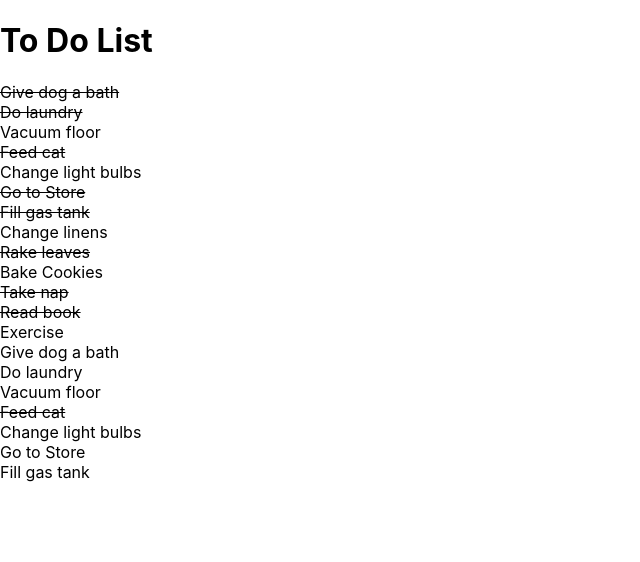
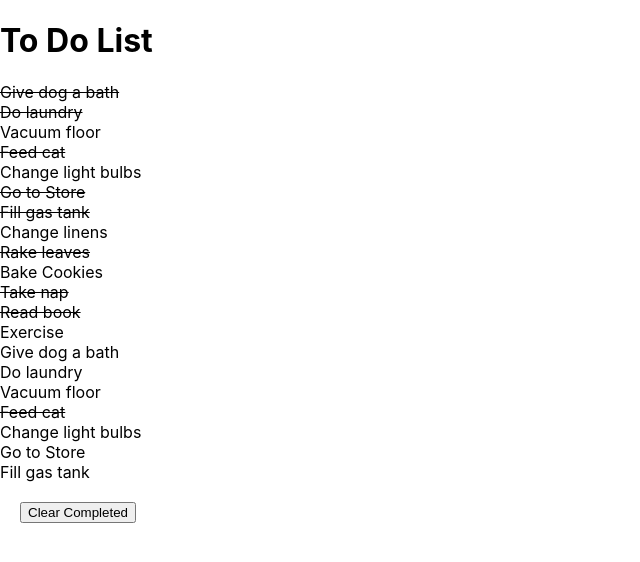
Before and after one commit to robkondrat/todo-list, a React (Create React App) app: page / in a window 1280 px wide. Shown: the top 562 px of the page, without its empty margins (0-640 px from the left). Built offline with nearby package versions, Linux system fonts and the light colour scheme.

Commit message:
clear completed tasks button

```diff
--- a/src/App.js
+++ b/src/App.js
@@ -7,10 +7,25 @@
 
 function App() {
   const [ toDoList, setToDoList ] = useState(data);
+
+  const handleToggle = (id) => {
+    let mapped = toDoList.map(task => {
+      return task.id == id ? { ...task, complete: !task.complete } : { ...task };
+    });
+    setToDoList(mapped);
+  }
+
+  const handleFilter = () => {
+    let filtered = toDoList.filter(task => {
+      return !task.complete;
+    });
+    setToDoList(filtered);
+  }
+
   return (
     <div className="App">
       <Header />
-      <ToDoList toDoList={toDoList}/>
+      <ToDoList toDoList={toDoList} handleToggle={handleToggle} handleFilter={handleFilter} />
     </div>
   )
 }
--- a/src/ToDoList.js
+++ b/src/ToDoList.js
@@ -1,14 +1,15 @@
 import React from 'react';
 import ToDo from './ToDo';
 
-const ToDoList = ({toDoList}) => {
+const ToDoList = ({toDoList, handleToggle, handleFilter }) => {
   return (
     <div>
       {toDoList.map(toDo => {
         return (
-          <ToDo toDo={toDo} />
+          <ToDo toDo={toDo} handleToggle={handleToggle} handleFilter={handleFilter} />
         )
       })}
+      <button style={{margin: '20px'}} onClick={handleFilter}>Clear Completed</button>
     </div>
   )
 }
```
